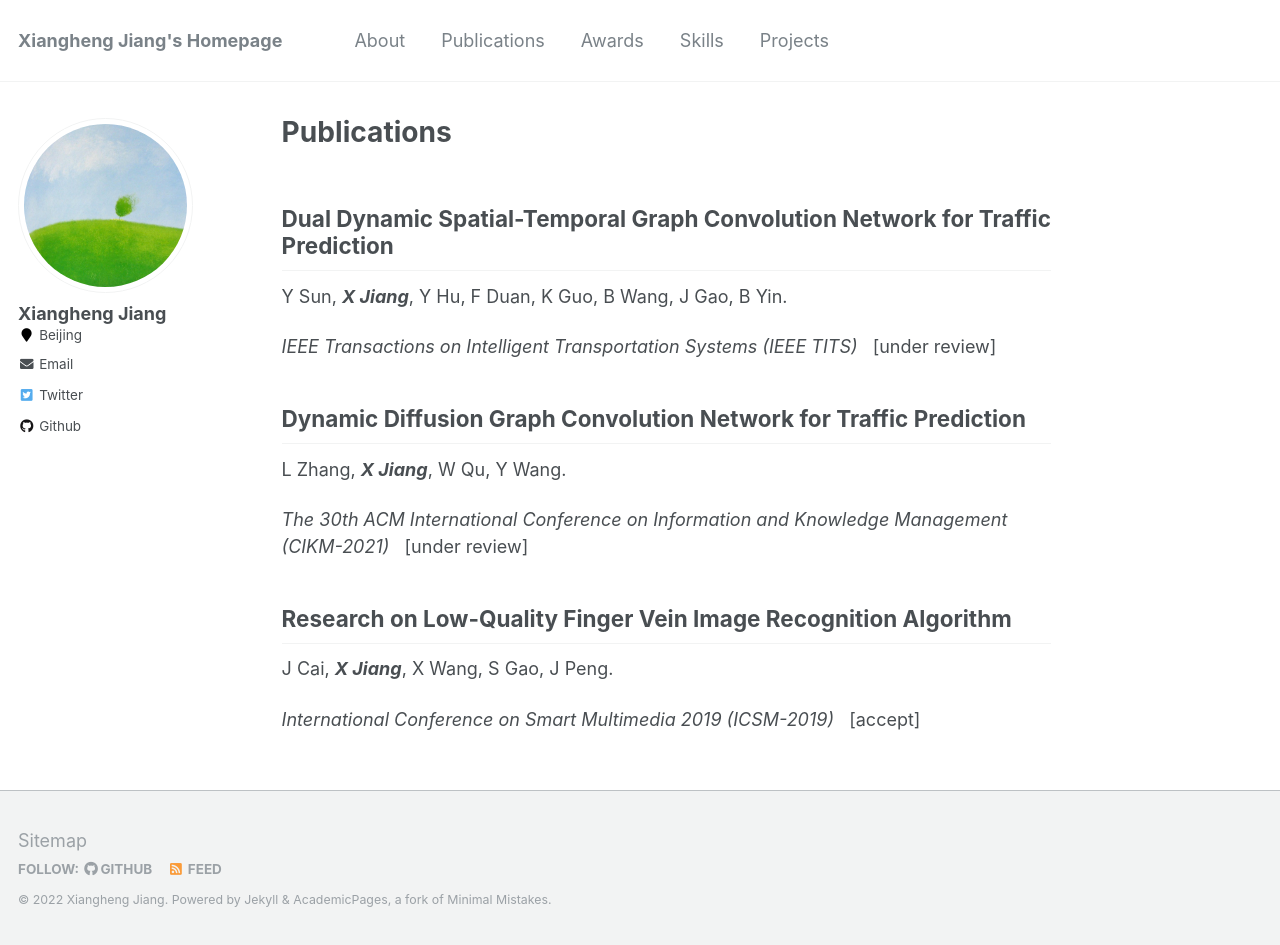
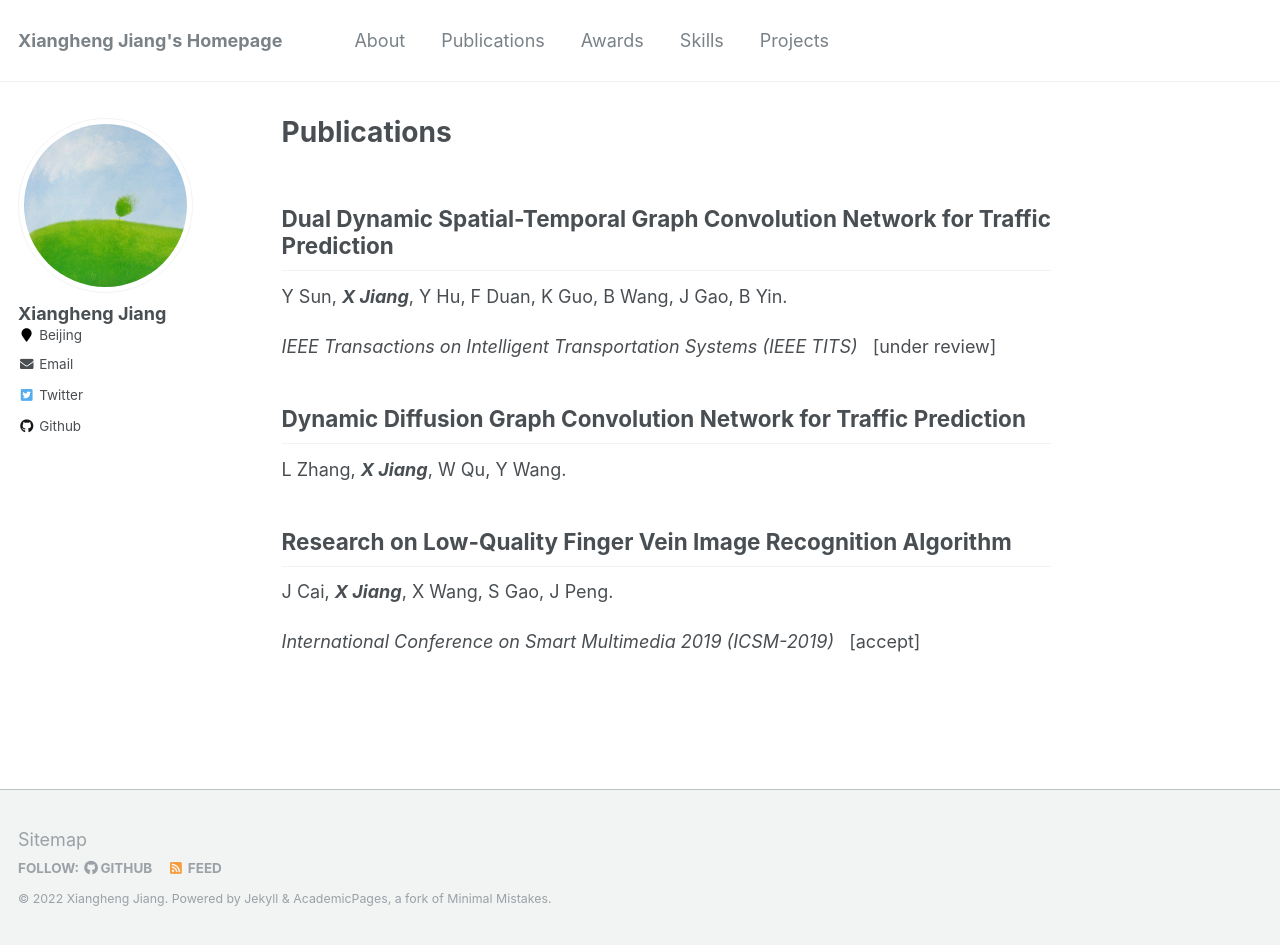
Before and after one commit to j1o2h3n/j1o2h3n.github.io, a Jekyll site: the page built from _pages/publications.md, in a window 1280 px wide and 945 px high. Built offline with Jekyll 4.4.1, drawn with Linux system fonts in a browser that asks for light colours.

Commit message:
Update publications.md

```diff
--- a/_pages/publications.md
+++ b/_pages/publications.md
@@ -15,7 +15,7 @@ _IEEE Transactions on Intelligent Transportation Systems  (IEEE TITS)_ &nbsp; \[
 
 L Zhang, _**X Jiang**_, W Qu, Y Wang.
 
-_The 30th ACM International Conference on Information and Knowledge Management  (CIKM-2021)_ &nbsp; \[under review]
+<!-- _The 30th ACM International Conference on Information and Knowledge Management  (CIKM-2021)_ &nbsp; \[under review] -->
 
 
 ## **Research on Low-Quality Finger Vein Image Recognition Algorithm**
```
